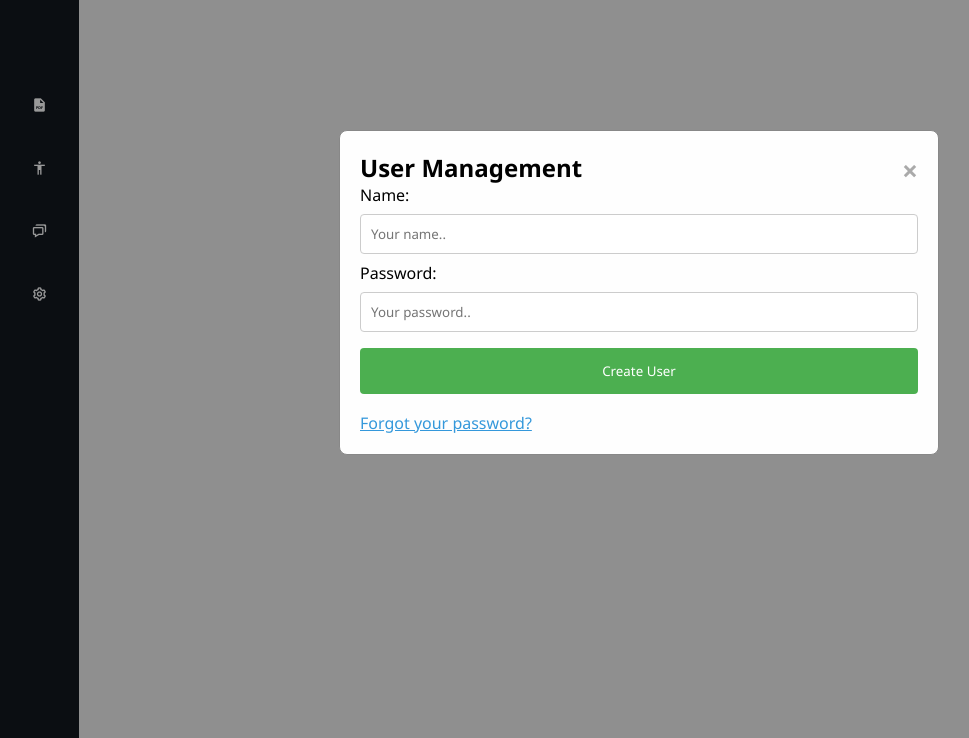
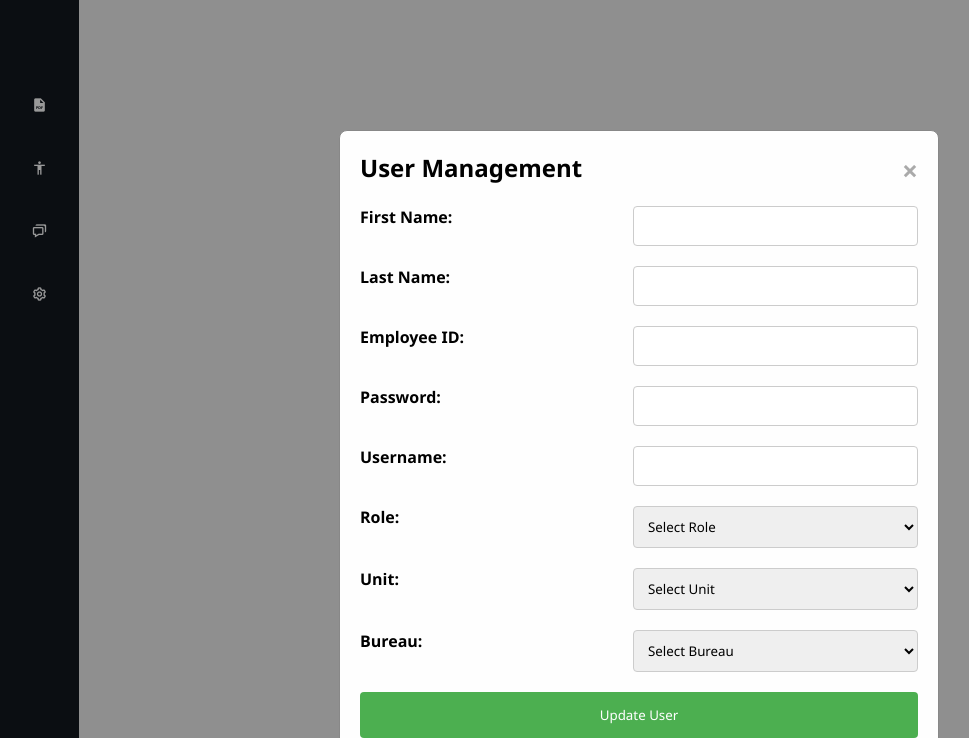
Before and after one commit to sowmikss/chatbot-dashboard, a plain HTML site: page index.html in a window 1280 px wide. Both pictures are taken after a click on the link "User Management". Shown: the part 62-800 px from the top of the page, without its empty margins (1-970 px from the left). Drawn offline with nearby package versions, Linux system fonts and the light colour scheme.

Commit message:
first commit

```diff
--- a/index.html
+++ b/index.html
@@ -45,22 +45,41 @@
         }
 
         /* Form styles */
+        .modal-content form label {
+            display: block;
+            margin-bottom: 8px;
+            font-weight: bold;
+        }
+
         .modal-content form input[type="text"],
-        .modal-content form input[type="password"] {
+        .modal-content form input[type="password"],
+        .modal-content form select {
             width: 100%;
             padding: 10px;
-            margin: 8px 0;
-            display: inline-block;
+            margin-bottom: 20px;
             border: 1px solid #ccc;
+            border-radius: 4px;
             box-sizing: border-box;
-            border-radius: 4px;
+        }
+
+        .modal-content form .input-group {
+            display: flex;
+            justify-content: space-between;
+        }
+
+        .modal-content form .input-group > * {
+            flex: 1;
+            margin-right: 10px;
+        }
+
+        .modal-content form .input-group > *:last-child {
+            margin-right: 0;
         }
 
         .modal-content form input[type="submit"] {
             background-color: #4CAF50;
             color: white;
             padding: 14px 20px;
-            margin: 8px 0;
             border: none;
             border-radius: 4px;
             cursor: pointer;
@@ -71,11 +90,13 @@
             background-color: #45a049;
         }
 
+        /* Style for the forgot password link */
         .forgot-password {
             color: #3498db;
             cursor: pointer;
             text-decoration: underline;
             margin-top: 10px;
+            display: inline-block; /* Ensure it's displayed inline */
         }
     </style>
 </head>
@@ -133,37 +154,75 @@
    <!-- User Management Modal -->
    <div id="userModal" class="modal">
     <div class="modal-content">
-      <span class="close">&times;</span>
+      <span class="close" onclick="closeModal('userModal')">&times;</span>
       <h2>User Management</h2>
-      <form>
-        <label for="name">Name:</label>
-        <input type="text" id="name" name="name" placeholder="Your name.." required>
-
+      <br>
+      <form id="userForm">
+        <div class="input-group">
+            <label for="firstName">First Name:</label>
+            <input type="text" id="firstName" name="firstName" required>
+        </div>
+        <div class="input-group">
+            <label for="lastName">Last Name:</label>
+            <input type="text" id="lastName" name="lastName" required>
+        </div>
+        <div class="input-group">
+            <label for="employeeId">Employee ID:</label>
+            <input type="text" id="employeeId" name="employeeId" required>
+        </div>
+        <div class="input-group">
             <label for="password">Password:</label>
-        <input type="password" id="password" name="password" placeholder="Your password.." required>
-
-        <input type="submit" value="Create User">
+            <input type="password" id="password" name="password" required>
+        </div>
+        <div class="input-group">
+            <label for="username">Username:</label>
+            <input type="text" id="username" name="username" required>
+        </div>
+        <div class="input-group">
+            <label for="role">Role:</label>
+            <select id="role" name="role" required>
+                <option value="">Select Role</option>
+                <option value="Admin">Admin</option>
+                <!-- Add other roles as options -->
+            </select>
+        </div>
+        <div class="input-group">
+            <label for="unit">Unit:</label>
+            <select id="unit" name="unit" required>
+                <option value="">Select Unit</option>
+                <!-- Add units as options -->
+            </select>
+        </div>
+        <div class="input-group">
+            <label for="bureau">Bureau:</label>
+            <select id="bureau" name="bureau" required>
+                <option value="">Select Bureau</option>
+                <!-- Add bureaus as options -->
+            </select>
+        </div>
+        <input type="submit" value="Update User">
       </form>
-      <p class="forgot-password">Forgot your password?</p>
+      <a href="#" class="forgot-password" onclick="forgotPassword()">Forgot your password?</a>
     </div>
   </div>
 
   <!-- Chat Management Modal -->
   <div id="chatModal" class="modal">
     <div class="modal-content">
-      <span class="close">&times;</span>
+      <span class="close" onclick="closeModal('chatModal')">&times;</span>
       <h2>Chat Management</h2>
-      <form>
+      <form id="chatForm">
+        <div class="input-group">
             <label for="chatName">Chat Name:</label>
-        <input type="text" id="chatName" name="chatName" placeholder="Chat name.." required>
-
+            <input type="text" id="chatName" name="chatName" required>
+        </div>
+        <div class="input-group">
             <label for="description">Description:</label>
-        <textarea id="description" name="description" placeholder="Description.." required></textarea>
-
+            <textarea id="description" name="description" required></textarea>
+        </div>
         <input type="submit" value="Create Chat">
       </form>
-      <p class="forgot-password">Forgot your password?</p>
-      <w
+      <a href="#" class="forgot-password" onclick="forgotPassword()">Forgot your password?</a>
     </div>
   </div>
 
@@ -210,6 +269,19 @@
         chatModal.style.display = "none";
       }
     }
+
+    // Function to close modal
+    function closeModal(modalId) {
+        document.getElementById(modalId).style.display = "none";
+    }
+
+    // Function to handle forgot password action
+    function forgotPassword() {
+        // Add your code to handle forgot password action here
+        // For example, redirecting to a forgot password page
+        // window.location.href = "forgot-password.html";
+        alert("Forgot password clicked!");
+    }
 </script>
 </body>
 </html>
```
Also changed, not shown: table.html (added, +77 -0 lines), 1 other file. Lines whose indentation alone changed are shown as unchanged.
